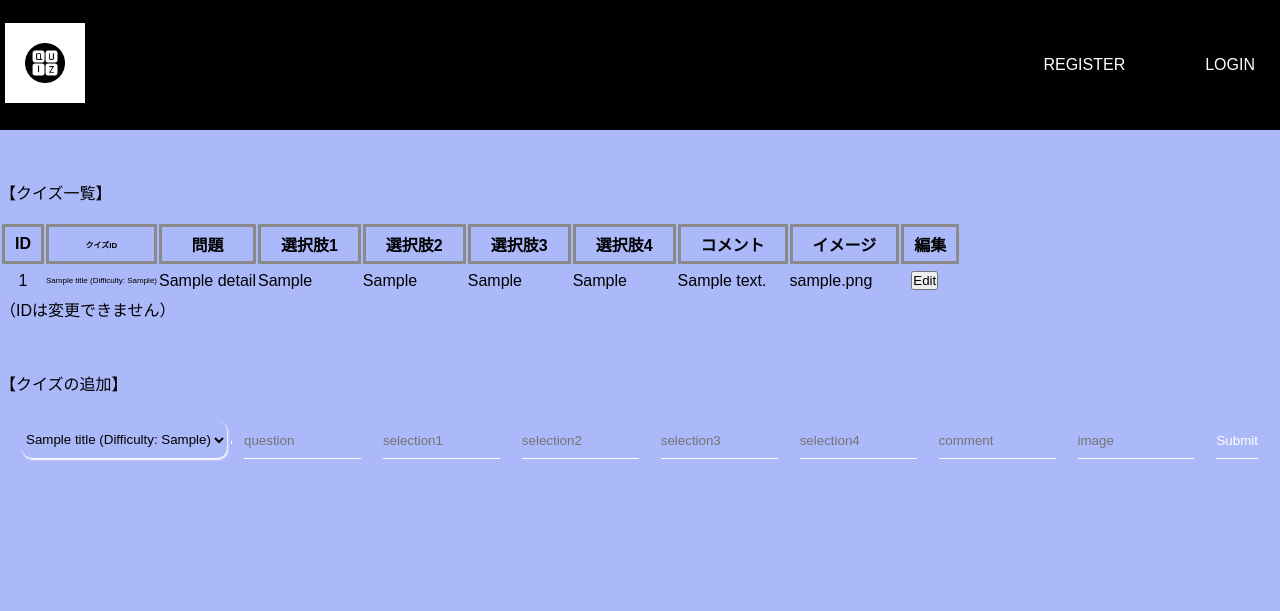
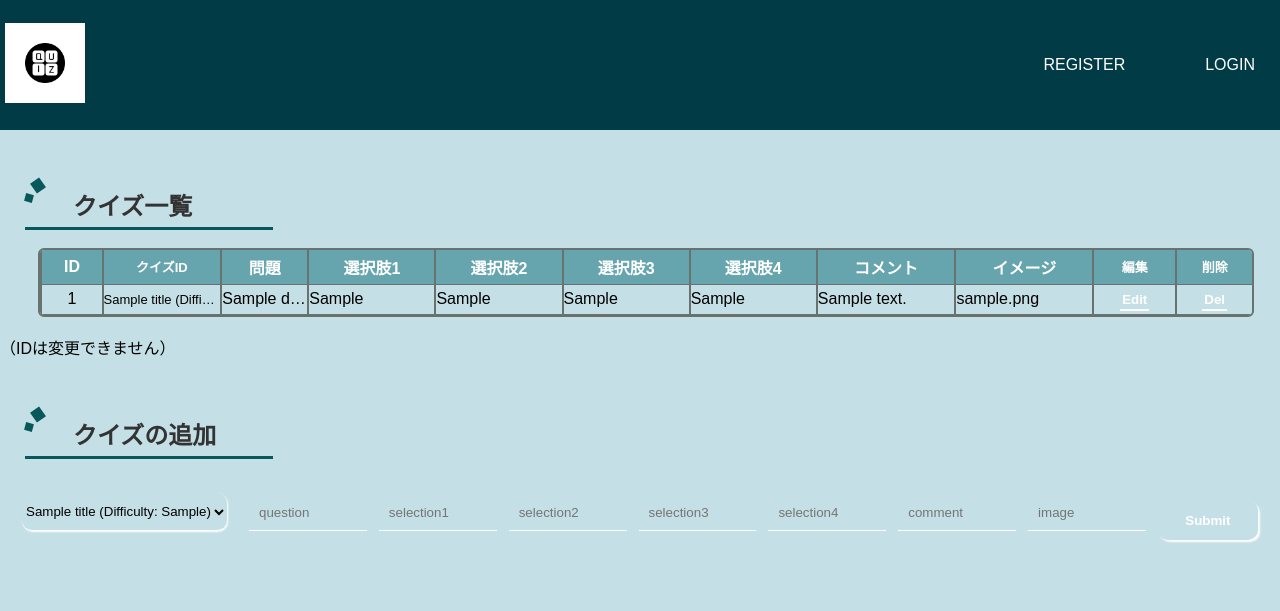
Before and after one commit to android-09/app, a Flask app: page /quizdetailadmin in a window 1280 px wide. Shown: the top 611 px of the page. Run offline with Flask 3, Linux system fonts and the light colour scheme; tables that the repository leaves empty or names only in its code hold one stand-in row (values such as "Sample post").

Commit message:
update_detailadmit

```diff
--- a/DBMS.py
+++ b/DBMS.py
@@ -1,10 +1,11 @@
 import pymysql as conn
 import os
+db = conn.connect(host="localhost", user="root", password="appkinak0le", port=3306, database="quiz_play")
 #db = conn.connect(host='localhost', user='root',
 #                  password='Omar@1234', port=3306, database='quiz_play')
 
-db = conn.connect(host='127.0.0.1', user='root',
-                  port=3306, database='quiz_play')
+# db = conn.connect(host='127.0.0.1', user='root',
+#                   port=3306, database='quiz_play')
 cr = db.cursor()
 
 
@@ -182,3 +183,9 @@ def update_detail(u):
     sql = "UPDATE quiz_detail SET quiz_id=%s,question=%s,selection1=%s,selection2=%s,selection3=%s,selection4=%s,comment=%s,image=%s where id=%s"
     cr.execute(sql, u)
     db.commit()
+
+# クイズを削除
+def delete_detail(d):
+    sql = "DELETE FROM quiz_detail where id=%s"
+    cr.execute(sql, d)
+    db.commit()
--- a/app.py
+++ b/app.py
@@ -313,6 +313,13 @@ def updatedetail():
         update_detail(u)
         return redirect("/quizdetailadmin")
 
+@app.route("/deletedetail", methods=["POST"])
+def deletedetail():
+    if request.method == "POST":
+        delete_id = request.form["delete_id"]
+        d = (delete_id,)
+        delete_detail(d)
+        return redirect("/quizdetailadmin")
 
 if __name__ == "__main__":
     app.run(debug=True, port=4000)
--- /dev/null
+++ b/static/images/style_detail.css
@@ -0,0 +1,193 @@
+*{
+    padding: 0px;
+    margin: 0px;
+    font-family: 'Montserrat', sans-serif;
+}
+.logo{
+    background-color: white;
+    width: 40px;
+    height: 40px;
+    padding: 20px;
+}
+.navbar{
+    display: flex;
+    flex-direction: row;
+    justify-content: space-between;
+    background-color: #003B46;
+    color: white;
+    height: 15vh;
+    padding: 5px 5px;
+    align-items: center;
+}
+.nav-ul {
+    display: flex;
+    gap: 80px;
+    flex-direction: row;
+    padding: 20px;
+}
+.nav-ul li{
+  list-style: none;
+}
+.nav-ul li a{
+    text-decoration: none;
+    color: white;
+}
+/* ーーーーーーーーーーー少し変更ーーーーーーーーーーー */
+.table{
+	font-size: 30px;
+	color: white;
+	padding: 10px 10px;
+
+}
+.table p{
+	margin: 10px 0px;
+	padding-bottom: 20px;
+}
+.table input{
+	background-color: rgba(255, 255, 255, 0);
+	border: none;
+	border-bottom: 1px solid white;
+	padding: 10px 0px;
+	width: 100%;
+	color: #687370;
+	padding-left: 10px;
+}
+#button_css{
+	font-weight: bold;
+	margin-top: 20px;
+	border-radius: 10px;
+	border: 2px solid rgba(0, 0, 0, 0);
+	width: 100px;
+	background-color: rgba(255, 255, 255, 0.007);
+	color: white;
+	padding: 10px 10px;
+	box-shadow: 2px 2px 2px white;
+	cursor: pointer;
+}
+/* ーーーーーーーーーーーquizdetailadmin専用ーーーーーーーーーーーーー */
+body {
+	background-color: #C4DFE6
+}
+.detailbox{
+	padding: 10px 50px;
+}
+input{
+	color: #81838f;
+	background-color: #66a5ad;
+	width: 135px;
+	border: 0.5px solid;
+	padding-left: 2.5px;
+}
+.edit-form input{
+	color: white;
+	/* background-color: rgb(110, 90, 140); */
+	width: 10.5%;
+}
+.quiz_table th{
+	border-left: 2px solid #687370;
+	border-bottom: 1px solid #687370;
+	padding: 5px 10px;
+	background-color: #66a5ad;
+	color: #fff;
+}
+.quiz_table td {
+	max-width: 50px;
+	overflow: hidden;
+	text-overflow: ellipsis;
+	border-left: 2px solid #687370;
+	border-bottom: 1px solid #687370;
+}
+.display td{
+	white-space: nowrap;
+}
+.quiz_table tr:last-child th,
+.quiz_table tr:last-child td {
+	border-bottom: none;
+}
+.small_space{
+	padding: 5px 10px;
+}
+.small_font{
+	font-size: 13px;
+}
+.small_input{
+	width: 30px;
+}
+#editId_input{
+	width: 28px;
+}
+.box{
+	height: 50px;
+}
+.center_space{
+	text-align: center;
+	max-width: 30px;
+}
+select{
+	background-color: rgba(255, 255, 255, 0);
+	border: none;
+	border-bottom: 1px solid white;
+	padding: 10px 0px;
+	box-shadow: 1px 1px 2px white;
+	border-radius: 10px;
+	cursor: pointer;
+}
+.select_color{
+	color: white;
+	background-color: #66a5ad;
+	padding: 5px;
+}
+.table td {
+	padding: 10px;
+}
+.table-container {
+	overflow-x: auto;
+}
+.edit-form td{
+	width: 100%;
+}
+.quiz_table {
+	width: 95%;
+	margin-left: 3%;
+	border: 2px solid #687370;
+	border-collapse: separate;/*collapseから変更*/
+	border-spacing: 0;
+	border-radius: 6px;
+	overflow: hidden;
+}
+.heading-031 {
+	position: relative;
+	padding: .3em 0 .2em 2em;
+	border-bottom: 3px solid #07575B;
+	color: #333333;
+	width: 200px;
+	margin-left: 25px;
+}
+.heading-031::before {
+	position: absolute;
+	top: 0;
+	left: .3em;
+	transform: rotate(55deg);
+	height: 11px;
+	width: 12px;
+	background: #07575B;
+	content: '';
+}
+.heading-031::after {
+	position: absolute;
+	transform: rotate(15deg);
+	top: .6em;
+	left: 0;
+	height: 8px;
+	width: 8px;
+	background: #07575B;
+	content: '';
+}
+#button_css2{
+	font-weight: bold;
+	border: 2px solid rgba(0, 0, 0, 0);
+	background-color: rgba(255, 255, 255, 0.007);
+	color: white;
+	box-shadow: 0px 2px 0px white;
+	cursor: pointer;
+}
--- a/templates/quizdetailadmin.html
+++ b/templates/quizdetailadmin.html
@@ -4,67 +4,14 @@
 	<meta charset="UTF-8">
 	<meta name="viewport" content="width=device-width, initial-scale=1.0">
 	<title>Document</title>
-	<link rel="stylesheet" href="/static/images/style.css" />
-	<style>
-		body {
-            	background-color: #abb8f9
-		}
-		.detailbox{
-			padding: 10px 50px;
-		}
-		input{
-			color: #81838f;
-			background-color: rgb(110, 90, 140);
-			width: 135px;
-		}
-		th{
-			border: solid rgb(138, 138, 138);
-			padding: 5px 20px;
-		}
-		td {
-			max-width: 200px;
-			white-space: nowrap;
-			overflow: hidden;
-			text-overflow: ellipsis;
-		}
-		.small_space{
-			padding: 5px 10px;
-		}
-		.small_font{
-			font-size: 8px;
-		}
-		.small_input{
-			width: 30px;
-		}
-		.box{
-			height: 50px;
-		}
-		.center_space{
-			text-align: center;
-		}
-		select{
-			background-color: rgba(255, 255, 255, 0);
-			border: none;
-			border-bottom: 1px solid white;
-			padding: 10px 0px;
-			box-shadow: 1px 1px 2px white;
-			border-radius: 10px;
-		}
-		.select_color{
-			color: white;
-			background-color: rgb(110, 90, 140);;
-			padding: 5px;
-		}
-		.table td {
-			padding: 10px;
-		}
-	</style>
+	<link rel="stylesheet" href="/static/images/style_detail.css" />
 </head>
 <body>
 	{%include "navbar.html"%}
 	<div class="box"></div>
-	<p>【クイズ一覧】</p>
+	<h2 class="heading-031">クイズ一覧</h2>
 	<br>
+	<div class="table-container">
 		<table class="quiz_table">
 			<tr>
 				<th class="small_space">ID</th>
@@ -76,10 +23,11 @@
 				<th>選択肢4</th>
 				<th>コメント</th>
 				<th>イメージ</th>
-			<th class="small_space">編集</th>
+				<th class="small_space small_font">編集</th>
+				<th class="small_space small_font">削除</th>
 			</tr>
 			{% for det in select_alldetail %}
-		<tr>
+			<tr class="display">
 				<td class="center_space">{{ det[0] }}</td>
 				<!-- <td class="center_space">{{ det[1] }}</td> -->
 				<td class="small_font">
@@ -96,14 +44,20 @@
 				<td>{{ det[6] }}</td>
 				<td>{{ det[7] }}</td>
 				<td>{{ det[8] }}</td>
-			<td class="small_space">
-				<button class="edit-button" data-id="{{ det[0] }}">Edit</button>
+				<td class="small_space center_space">
+					<button id="button_css2" class="edit-button" data-id="{{ det[0] }}">Edit</button>
+				</td>
+				<td class="small_space center_space">
+					<form id="delete-form" method="POST" action="/deletedetail">
+						<input type="hidden" name="delete_id" id="delete_id" value="{{ det[0] }}">
+						<button id="button_css2" class="delete-button">Del</button>
+					</form>
 				</td>
 			</tr>
 			<tr class="edit-form" id="edit-form-{{ det[0] }}" style="display: none;">
 				<td colspan="9">
 					<form method="POST" action="/updatedetail">
-					<input class="small_input" type="text" name="update_id" value="{{ det[0] }}" readonly>
+						<input id="editId_input" type="text" name="update_id" value="{{ det[0] }}" readonly>
 						<!-- <input class="small_input" type="text" name="update_quiz_id" value="{{ det[1] }}"> -->
 						<select name="update_quiz_id" class="select_color">
 							{% for info in quiz_all %}
@@ -125,10 +79,12 @@
 			</tr>
 			{% endfor %}
 		</table>
+	</div>
+	<br>
 	<p>（IDは変更できません）</p>
 	<div class="box"></div>
 	<div class="add_box">
-		<p>【クイズの追加】</p>
+		<h2  class="heading-031">クイズの追加</h2>
 		<form method="POST" action="adddetailadmin">
 			<table class="table">
 				<td>
@@ -147,7 +103,7 @@
 				<td><input placeholder="selection4" type="text" name="selection4"></td>
 				<td><input placeholder="comment" type="text" name="comment"></td>
 				<td><input placeholder="image" type="text" name="image"></td>
-				<td><input type="submit"></button></td>
+				<td><input id="button_css" type="submit"></button></td>
 			</table>
 		</form>
 	</div>
@@ -160,6 +116,17 @@
 				editForm.style.display = 'table-row';
 			});
 		});
+		document.querySelectorAll('.delete-button').forEach(button => {
+			button.addEventListener('click', (event) => {
+				const form = event.target.closest("form");
+				const result = window.confirm("クリックした行を削除しますか？")
+				if(result){
+					form.submit();
+				} else {
+					console.log("データが送信出来ませんでした。");
+				}
+			});
+		});
 	</script>
 </body>
 </html>
```
Lines whose indentation alone changed are shown as unchanged.
